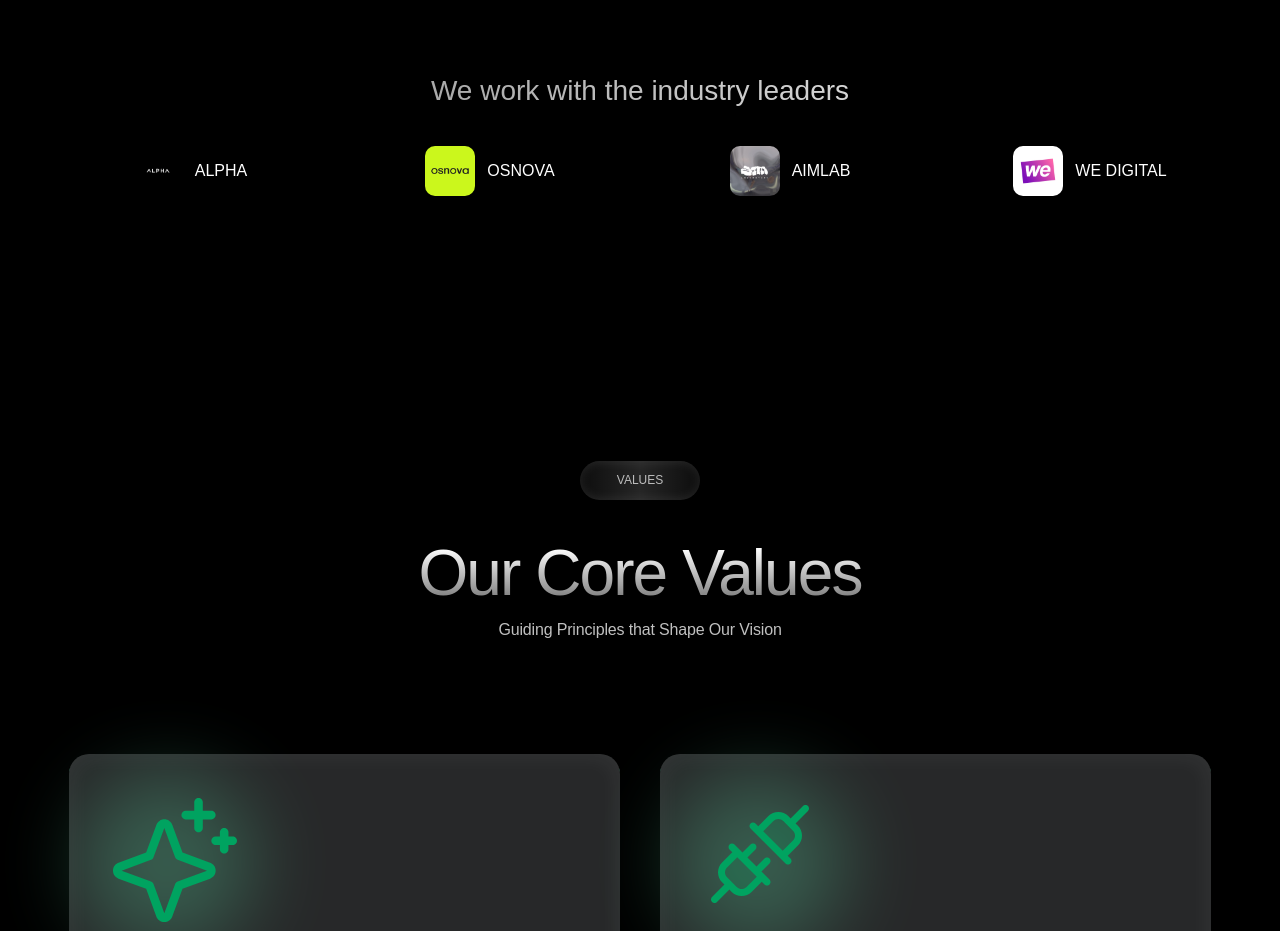
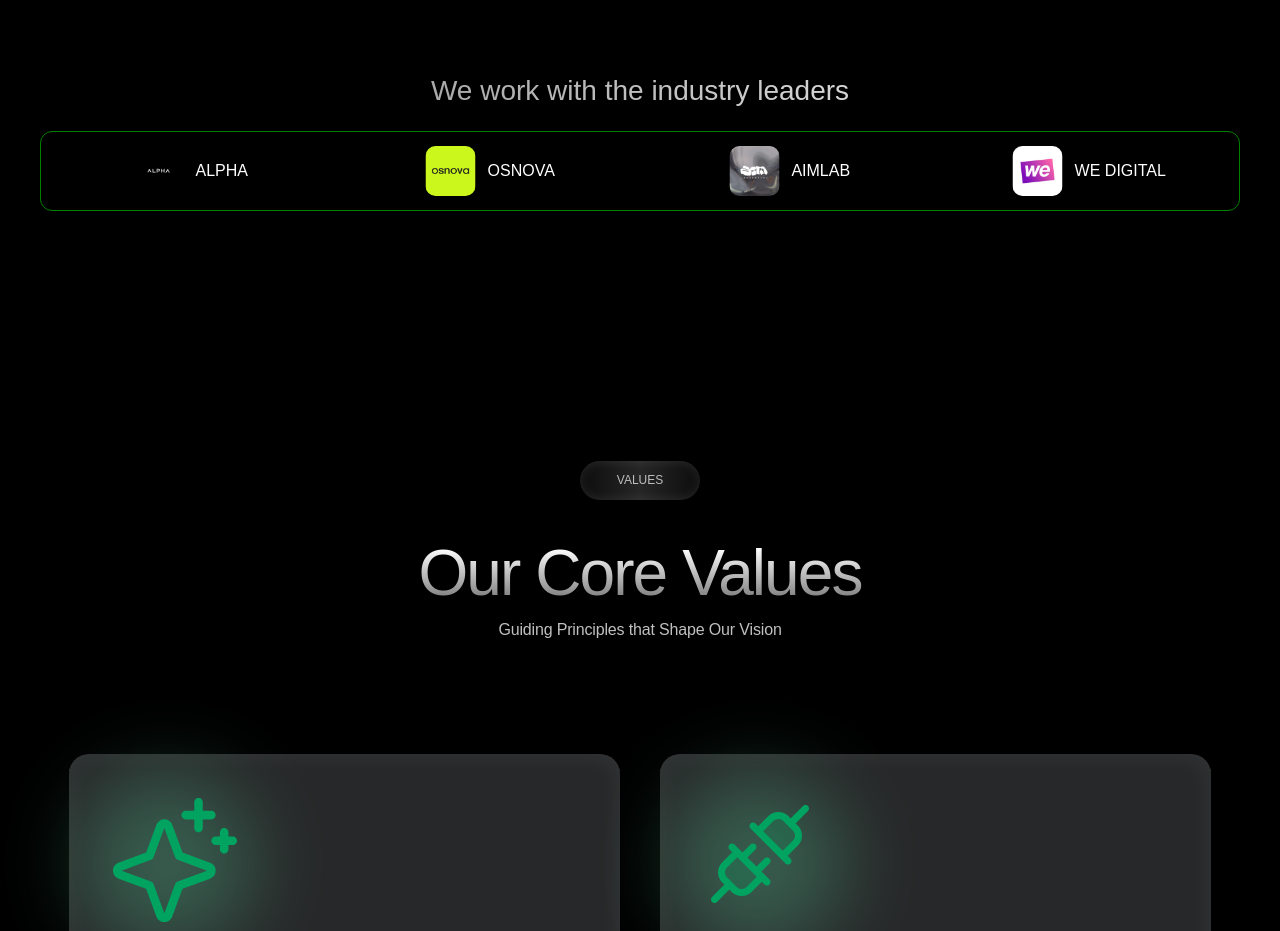
Before and after one commit to DiyorMr/izi, a React (Vite) app: page /about-us in a window 1280 px wide. Shown: the part 1880-2811 px from the top of the page. Built offline with nearby package versions, Linux system fonts and the light colour scheme.

Commit message:
Merge: main and raxmatillo branch merged

```diff
--- a/src/components/LeaderSlider/LeaderSlider.tsx
+++ b/src/components/LeaderSlider/LeaderSlider.tsx
@@ -23,7 +23,6 @@ const LeaderSlider = () => {
         }}
         allowTouchMove={false}
         modules={[Autoplay]}
-        className="mySwiper"
       >
         <SwiperSlide>
           <LeaderItem image="/images/leader-one.jpg" title="WE DIGITAL" />
```
